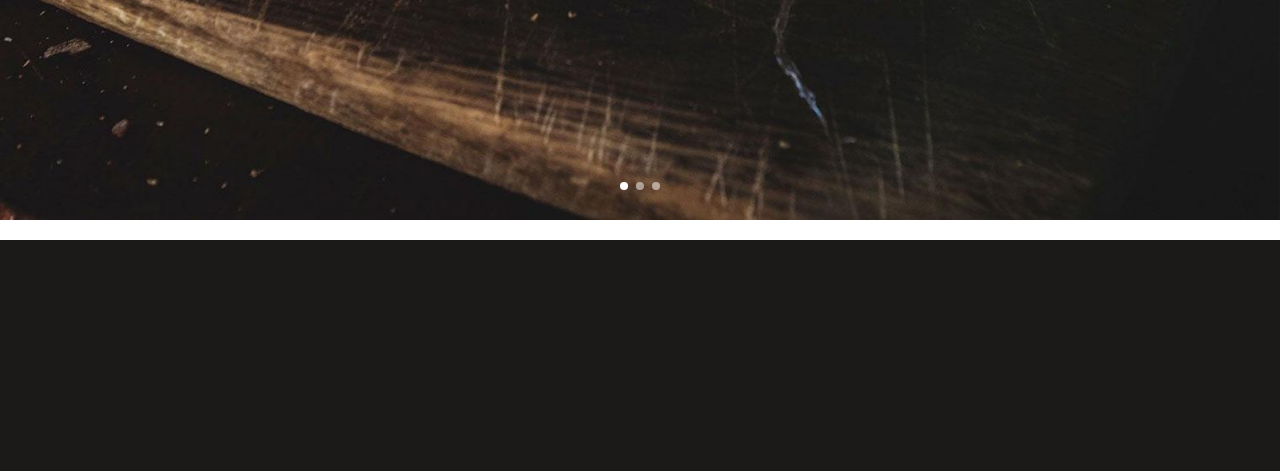
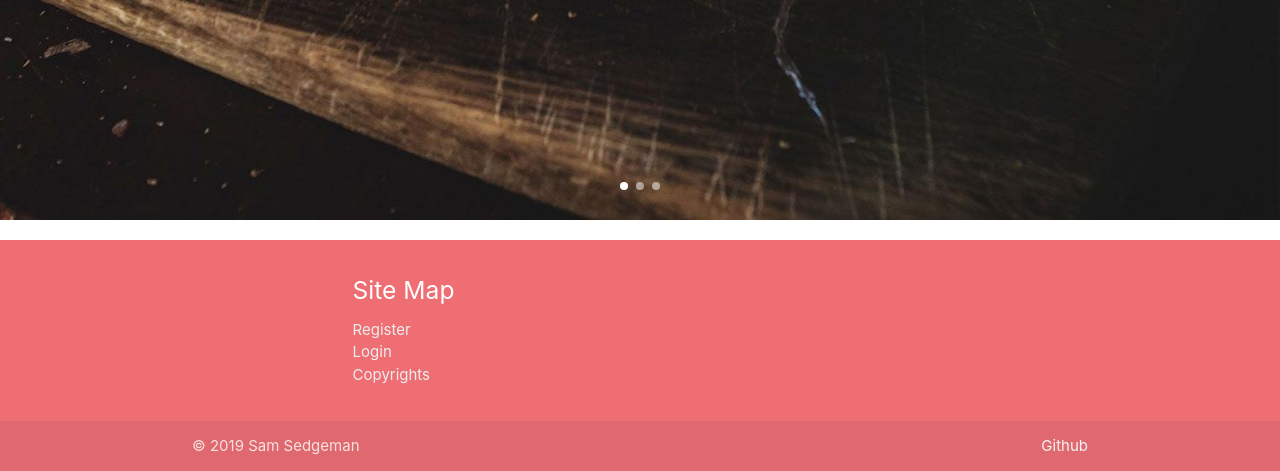
Before and after one commit to sps992/ms3-salty_salamander, a Flask app: page / in a window 1280 px wide. Shown: the part 577-1048 px from the top of the page. Before the commit the page ends 817 px from the top, so only its background shows below. Run offline with Flask 2, Linux system fonts and the light colour scheme; data that the repository does not hold is empty; some libraries are stand-ins or nearby versions.

Commit message:
Added footer, favicons and changed recipe image to icon.

```diff
--- a/static/css/style.css
+++ b/static/css/style.css
@@ -1,2 +1,15 @@
 .material-icons{vertical-align: middle;}
 .nav-bar_right{float:right;}
+.card .card-image{text-align: center;}
+i.large{font-size: 20rem;}
+
+/* Sticky Footer */
+body {
+    display: flex;
+    min-height: 100vh;
+    flex-direction: column;
+  }
+
+  main {
+    flex: 1 0 auto;
+  }
--- a/templates/base.html
+++ b/templates/base.html
@@ -6,6 +6,10 @@
         <meta name="viewport" content="width=device-width, initial-scale=1, shrink-to-fit=no" />
         <meta name="description" content="Welcome to The Salty Salamander, get your fill of our tasty treats or share your own for others to drool over!" />
         <meta name="author" content="Captain Salamander" />
+        <link rel="apple-touch-icon" sizes="180x180" href="../static/images/apple-touch-icon.png">
+        <link rel="icon" type="image/png" sizes="32x32" href="../static/images/favicon/favicon-32x32.png">
+        <link rel="icon" type="image/png" sizes="16x16" href="../static/images/favicon/favicon-16x16.png">
+        <link rel="manifest" href="../static/images/favicon/site.webmanifest">
         <title>The Salty Salamander</title>
         <link href="https://fonts.googleapis.com/icon?family=Material+Icons" rel="stylesheet">
         <link rel="stylesheet" href="https://cdnjs.cloudflare.com/ajax/libs/materialize/1.0.0/css/materialize.min.css">
@@ -16,7 +20,27 @@
 
         {% block content %} {% endblock %}
 
+        <footer class="page-footer">
+          <div class="container">
+            <div class="row">
 
+              <div class="col l4 offset-l2 s12">
+                <h5 class="white-text">Site Map</h5>
+                <ul>
+                  <li><a class="grey-text text-lighten-3" href="#!">Register</a></li>
+                  <li><a class="grey-text text-lighten-3" href="#!">Login</a></li>
+                  <li><a class="grey-text text-lighten-3" href="#!">Copyrights</a></li>
+                </ul>
+              </div>
+            </div>
+          </div>
+          <div class="footer-copyright">
+            <div class="container">
+            © 2019 Sam Sedgeman
+            <a class="grey-text text-lighten-4 right" href="#!">Github</a>
+            </div>
+          </div>
+        </footer>
         <script src="https://code.jquery.com/jquery-3.4.1.min.js" integrity="sha256-CSXorXvZcTkaix6Yvo6HppcZGetbYMGWSFlBw8HfCJo=" crossorigin="anonymous"></script>
         <script src="https://cdnjs.cloudflare.com/ajax/libs/materialize/1.0.0/js/materialize.min.js"></script>
          <script src="../static/js/script.js"></script>
--- a/templates/index.html
+++ b/templates/index.html
@@ -36,12 +36,12 @@
     <div class="col s12 m6 l4">
       <div class="card">
         <div class="card-image">
-          <img src="../static/images/chicken-jambalaya.jpg">
-          <span class="card-title"> {{recipe.recipe_name}} - {{recipe.category_name}}</span>
+          <i class="large material-icons">local_dining</i>
         </div>
         <div class="card-content">
-          <p><i class="medium material-icons">alarm</i> Prep time: {{recipe.prep_time_mins}}</p>
-           <p><i class="large material-icons">alarm</i>Cook time: {{recipe.cook_time_mins}}</p>
+            <span class="card-title"> {{recipe.recipe_name}} - {{recipe.category_name}}</span>
+            <p><i class="medium material-icons">kitchen</i> Prep time: {{recipe.prep_time_mins}}</p>
+            <p><i class="medium material-icons">alarm</i>Cook time: {{recipe.cook_time_mins}}</p>
         </div>
         <div class="card-action">
           <a href="#">Read More</a>
```
Also changed, not shown: static/images/favicon/android-chrome-192x192.png (added), static/images/favicon/android-chrome-512x512.png (added), static/images/favicon/apple-touch-icon.png (added), static/images/favicon/favicon-16x16.png (added), static/images/favicon/favicon-32x32.png (added), static/images/favicon/favicon.ico (added), static/images/favicon/site.webmanifest (added).
